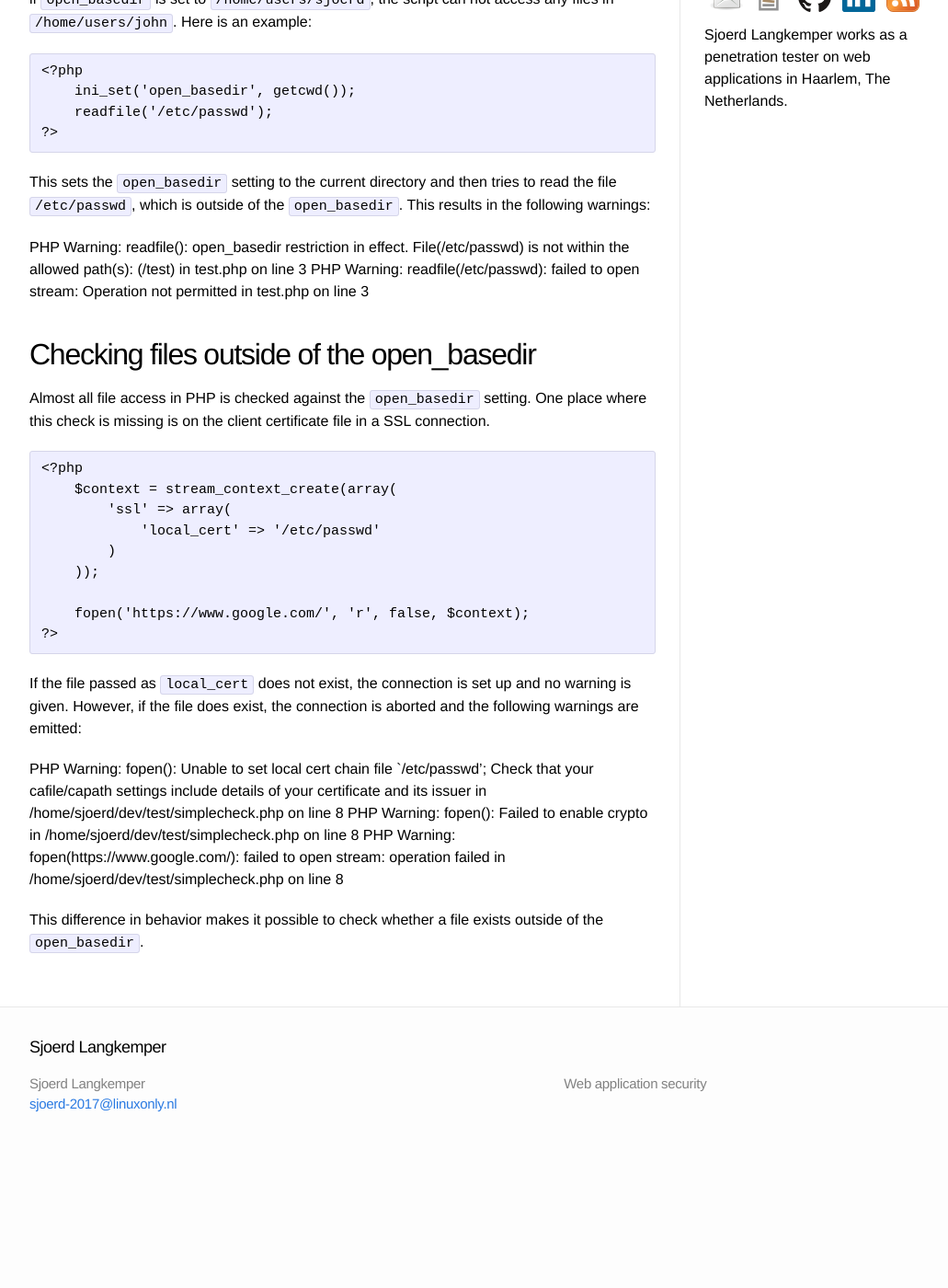
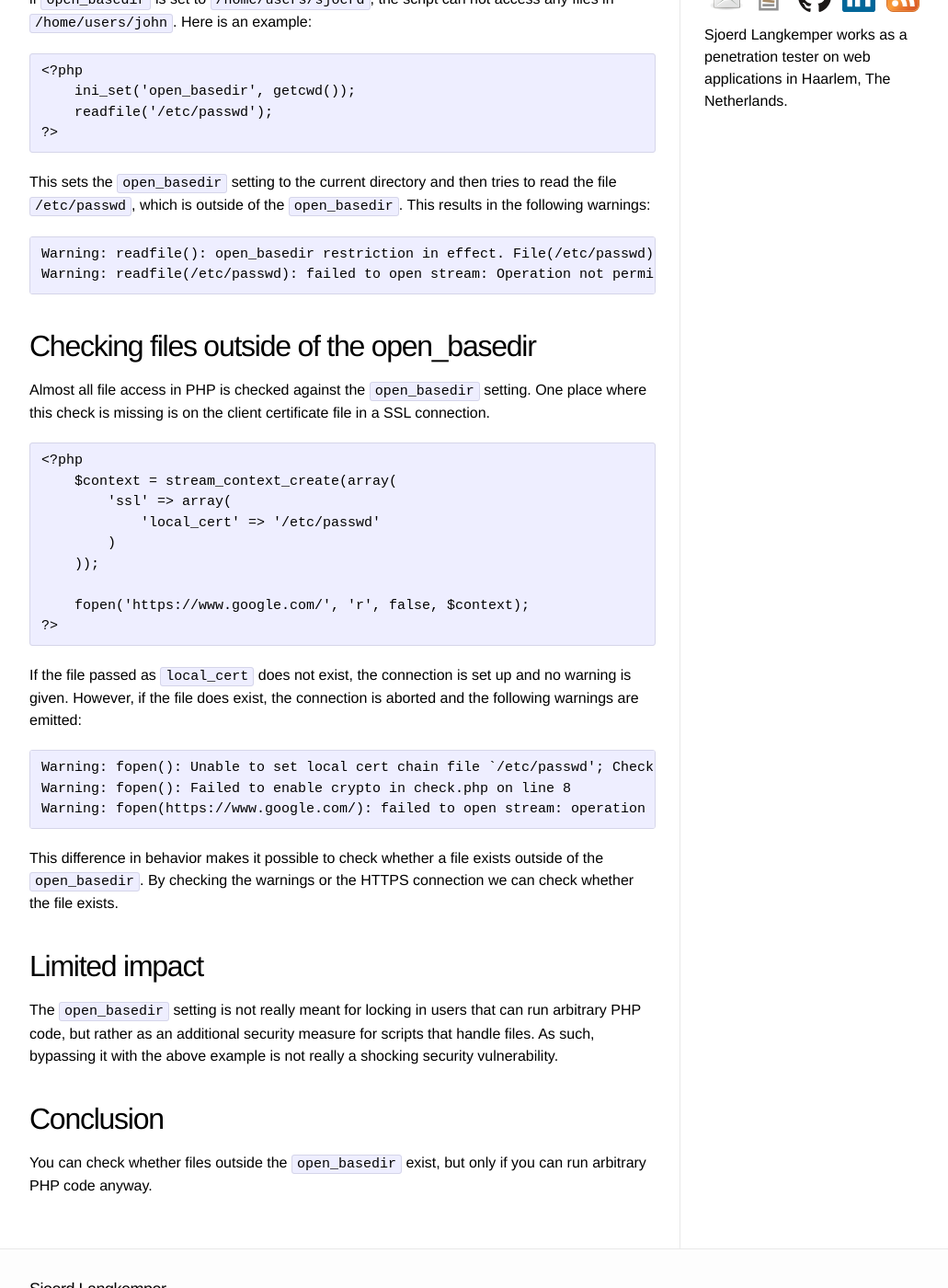
Before and after one commit to Sjord/Sjord.github.io, a Jekyll site: the page built from _posts/2017-03-08-php-open-basedir.md, in a window 1280 px wide and 1400 px high, scrolled down 551 px. Shown: the whole window at 92% size, without its empty margins (108-1139 px from the left). Built offline with Jekyll 4.4.1, drawn with Linux system fonts in a browser that asks for light colours; before the commit the page ends 1808 px from its top, so only the background shows below that.

Commit message:
Limited impact, conclusion, align errors

```diff
--- a/_posts/2017-03-08-php-open-basedir.md
+++ b/_posts/2017-03-08-php-open-basedir.md
@@ -18,8 +18,8 @@
 
 This sets the `open_basedir` setting to the current directory and then tries to read the file `/etc/passwd`, which is outside of the `open_basedir`. This results in the following warnings:
 
-PHP Warning:  readfile(): open_basedir restriction in effect. File(/etc/passwd) is not within the allowed path(s): (/test) in test.php on line 3
-PHP Warning:  readfile(/etc/passwd): failed to open stream: Operation not permitted in test.php on line 3
+    Warning: readfile(): open_basedir restriction in effect. File(/etc/passwd) is not within the allowed path(s): (/test) in test.php on line 3
+    Warning: readfile(/etc/passwd): failed to open stream: Operation not permitted in test.php on line 3
 
 ## Checking files outside of the open_basedir
 
@@ -37,8 +37,16 @@
 
 If the file passed as `local_cert` does not exist, the connection is set up and no warning is given. However, if the file does exist, the connection is aborted and the following warnings are emitted:
 
-PHP Warning:  fopen(): Unable to set local cert chain file `/etc/passwd'; Check that your cafile/capath settings include details of your certificate and its issuer in /home/sjoerd/dev/test/simplecheck.php on line 8
-PHP Warning:  fopen(): Failed to enable crypto in /home/sjoerd/dev/test/simplecheck.php on line 8
-PHP Warning:  fopen(https://www.google.com/): failed to open stream: operation failed in /home/sjoerd/dev/test/simplecheck.php on line 8
+    Warning: fopen(): Unable to set local cert chain file `/etc/passwd'; Check that your cafile/capath settings include details of your certificate and its issuer in check.php on line 8
+    Warning: fopen(): Failed to enable crypto in check.php on line 8
+    Warning: fopen(https://www.google.com/): failed to open stream: operation failed in check.php on line 8
 
-This difference in behavior makes it possible to check whether a file exists outside of the `open_basedir`.
+This difference in behavior makes it possible to check whether a file exists outside of the `open_basedir`. By checking the warnings or the HTTPS connection we can check whether the file exists.
+
+## Limited impact
+
+The `open_basedir` setting is not really meant for locking in users that can run arbitrary PHP code, but rather as an additional security measure for scripts that handle files. As such, bypassing it with the above example is not really a shocking security vulnerability.
+
+## Conclusion
+
+You can check whether files outside the `open_basedir` exist, but only if you can run arbitrary PHP code anyway.
```
